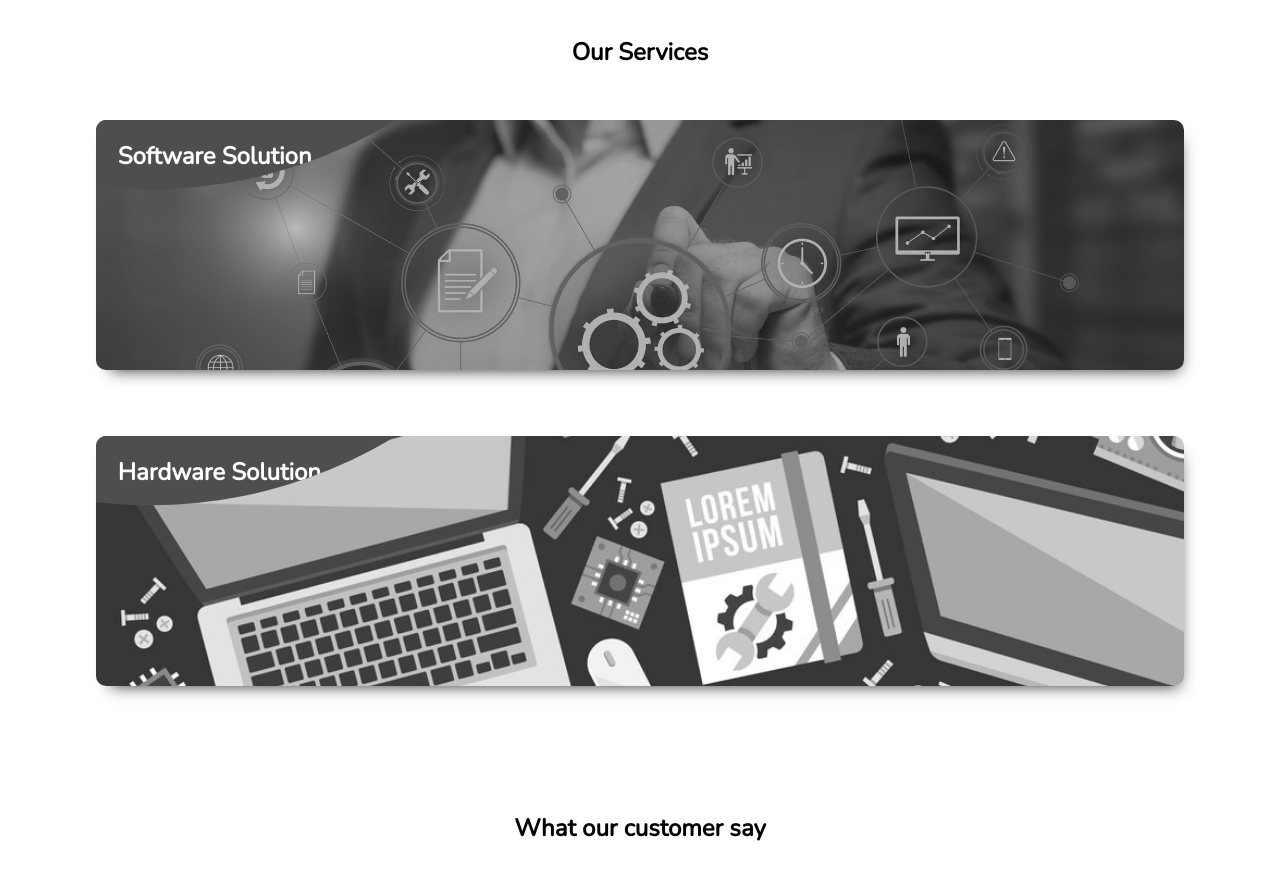
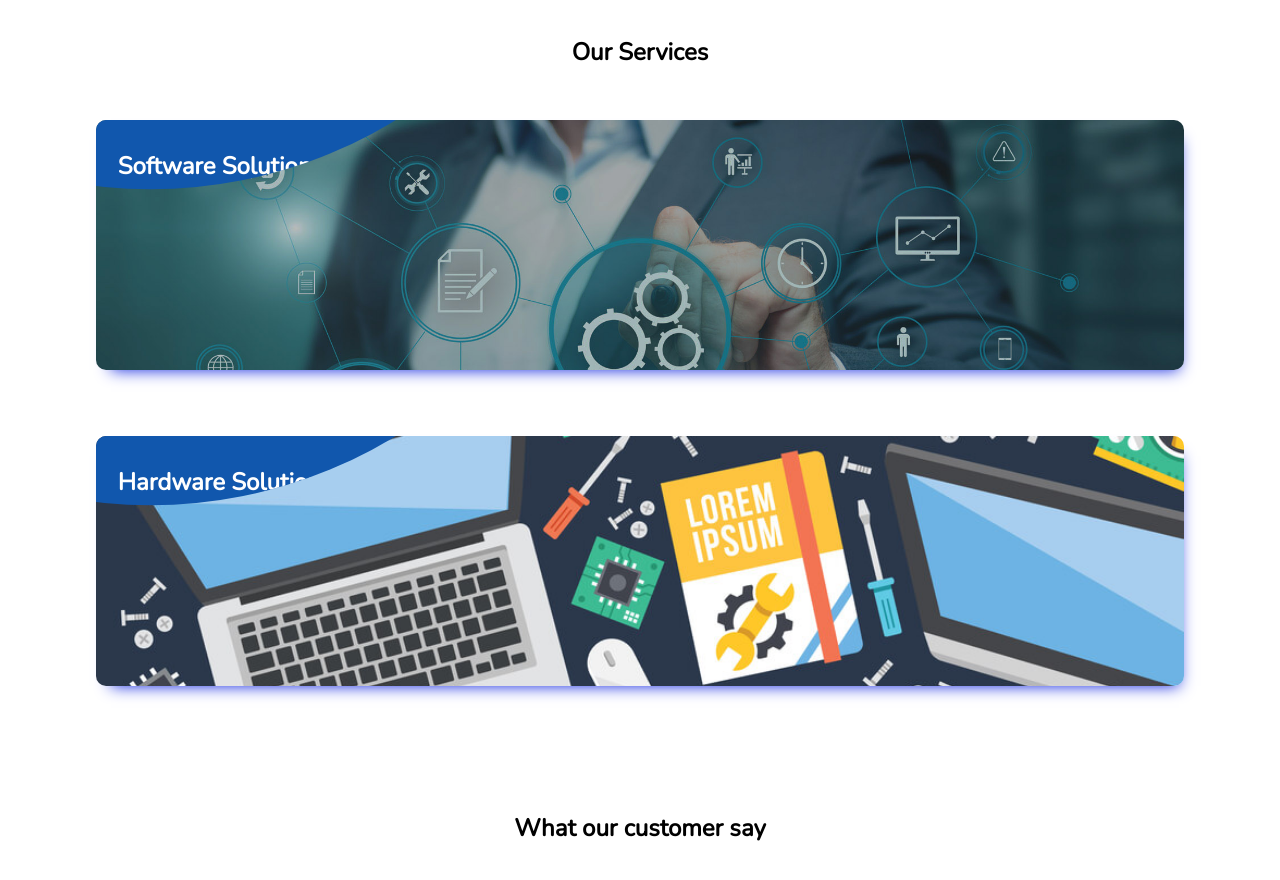
Before and after one commit to shaahu1/mymaxWeb, a React (Create React App) app: page / in a window 1280 px wide. Shown: the part 860-1740 px from the top of the page. Built offline with nearby package versions, Linux system fonts and the light colour scheme.

Commit message:
First commit Message

```diff
--- a/src/Components/ourServices.scss
+++ b/src/Components/ourServices.scss
@@ -30,7 +30,6 @@
     box-shadow: 5px 10px 15px -10px rgb(15, 36, 224);
     background-size: cover;
     border-radius: 10px;
-    filter: grayscale(100%);
 }
 
 .service-title
@@ -81,7 +80,7 @@
 {
     height: 200px;
     width: 100%;
-    padding-top: 20px;
+    padding-top: 30px;
     padding-right: 4%;
     padding-left: 2%;
 
```
